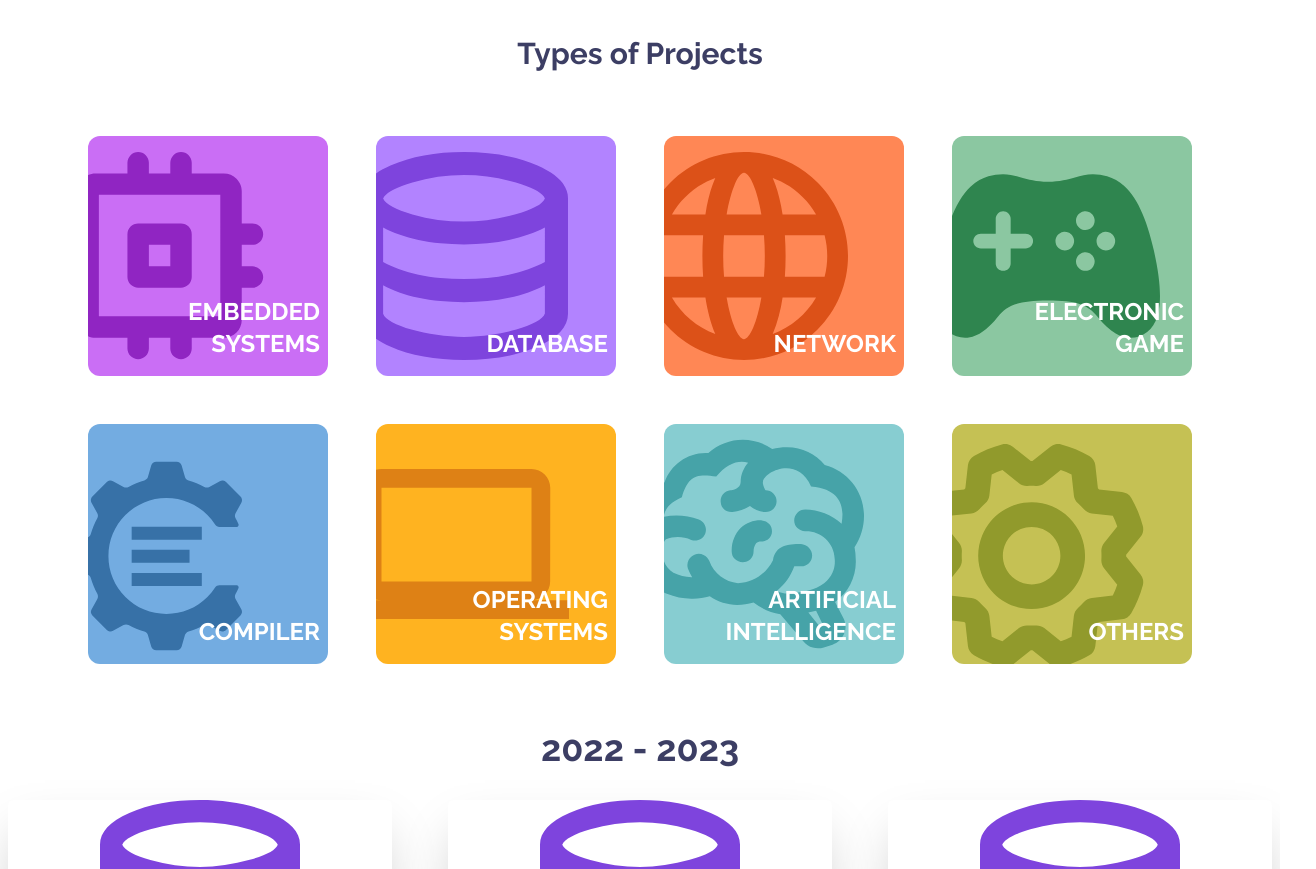
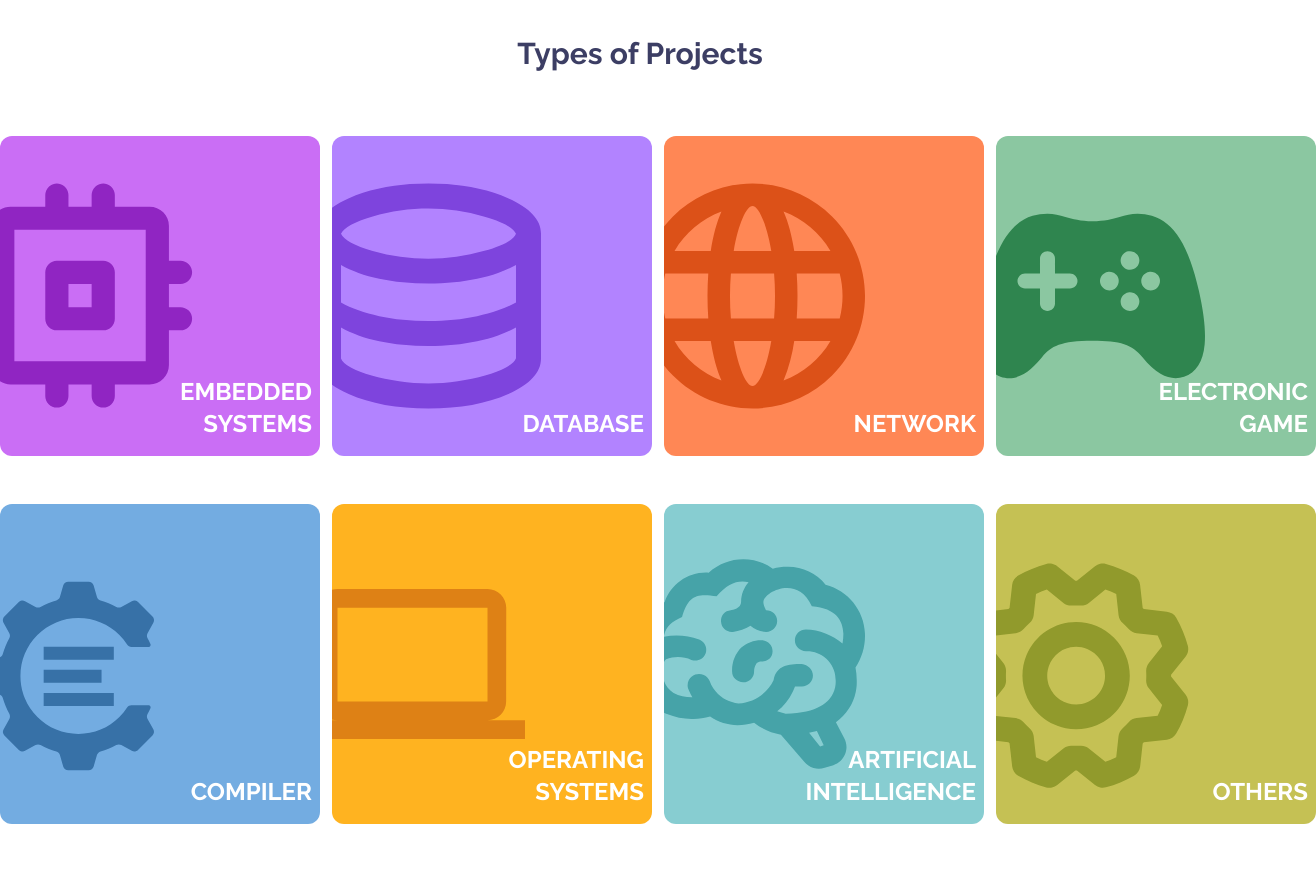
Before and after one commit to acm-ucr/senior-design-website, a Next.js app: page / in a window 1280 px wide. Shown: the part 1340-2209 px from the top of the page, 1316 px wide, since content can reach past the window. Built offline with nearby package versions, Linux system fonts and the light colour scheme.

Commit message:
Changed size and spacing of Project Types

```diff
--- a/src/components/landing/ProjectType.jsx
+++ b/src/components/landing/ProjectType.jsx
@@ -19,7 +19,7 @@ const ProjectTypes = () => {
         <div className="grid xl:grid-cols-4 md:grid-cols-2 gap-12">
           <Link
             href="/projects"
-            className="bg-projects-emb-100 rounded-xl relative overflow-hidden flex p-3 min-w-60 max-w-60 h-60"
+            className="bg-projects-emb-100 rounded-xl relative overflow-hidden flex p-3 min-w-80 max-w-80 h-80"
           >
             <Image
               src={emblogo.src}
@@ -36,7 +36,7 @@ const ProjectTypes = () => {
           </Link>
           <Link
             href="/projects"
-            className="bg-projects-database-100 rounded-xl relative overflow-hidden flex p-3 min-w-60 max-w-60 h-60 "
+            className="bg-projects-database-100 rounded-xl relative overflow-hidden flex p-3 min-w-80 max-w-80 h-80 "
           >
             <Image
               src={databaselogo.src}
@@ -51,7 +51,7 @@ const ProjectTypes = () => {
           </Link>
           <Link
             href="/projects"
-            className="bg-projects-network-100 rounded-xl relative overflow-hidden flex p-3 min-w-60 max-w-60 h-60"
+            className="bg-projects-network-100 rounded-xl relative overflow-hidden flex p-3 min-w-80 max-w-80 h-80"
           >
             <Image
               src={networklogo.src}
@@ -66,7 +66,7 @@ const ProjectTypes = () => {
           </Link>
           <Link
             href="/projects"
-            className="bg-projects-game-100 rounded-xl relative overflow-hidden flex p-2 min-w-60 max-w-60 h-60"
+            className="bg-projects-game-100 rounded-xl relative overflow-hidden flex p-2 min-w-80 max-w-80 h-80"
           >
             <Image
               src={electroniclogo.src}
@@ -83,7 +83,7 @@ const ProjectTypes = () => {
           </Link>
           <Link
             href="/projects"
-            className="bg-projects-compiler-100 rounded-xl relative overflow-hidden flex p-3 min-w-60 max-w-60 h-60"
+            className="bg-projects-compiler-100 rounded-xl relative overflow-hidden flex p-3 min-w-80 max-w-80 h-80"
           >
             <Image
               src={compilerlogo.src}
@@ -98,7 +98,7 @@ const ProjectTypes = () => {
           </Link>
           <Link
             href="/projects"
-            className="bg-projects-operating-100 rounded-xl relative overflow-hidden flex min-w-60 max-w-60 h-60"
+            className="bg-projects-operating-100 rounded-xl relative overflow-hidden flex min-w-80 max-w-80 h-80"
           >
             <Image
               src={oslogo.src}
@@ -115,7 +115,7 @@ const ProjectTypes = () => {
           </Link>
           <Link
             href="/projects"
-            className="bg-projects-ai-100 rounded-xl relative overflow-hidden flex p-2 min-w-60 max-w-60 h-60"
+            className="bg-projects-ai-100 rounded-xl relative overflow-hidden flex p-2 min-w-80 max-w-80 h-80"
           >
             <Image
               src={ailogo.src}
@@ -132,7 +132,7 @@ const ProjectTypes = () => {
           </Link>
           <Link
             href="/projects"
-            className="bg-projects-others-100 rounded-xl relative overflow-hidden flex p-2 min-w-60 max-w-60 h-60"
+            className="bg-projects-others-100 rounded-xl relative overflow-hidden flex p-2 min-w-80 max-w-80 h-80"
           >
             <Image
               src={otherslogo.src}
```
